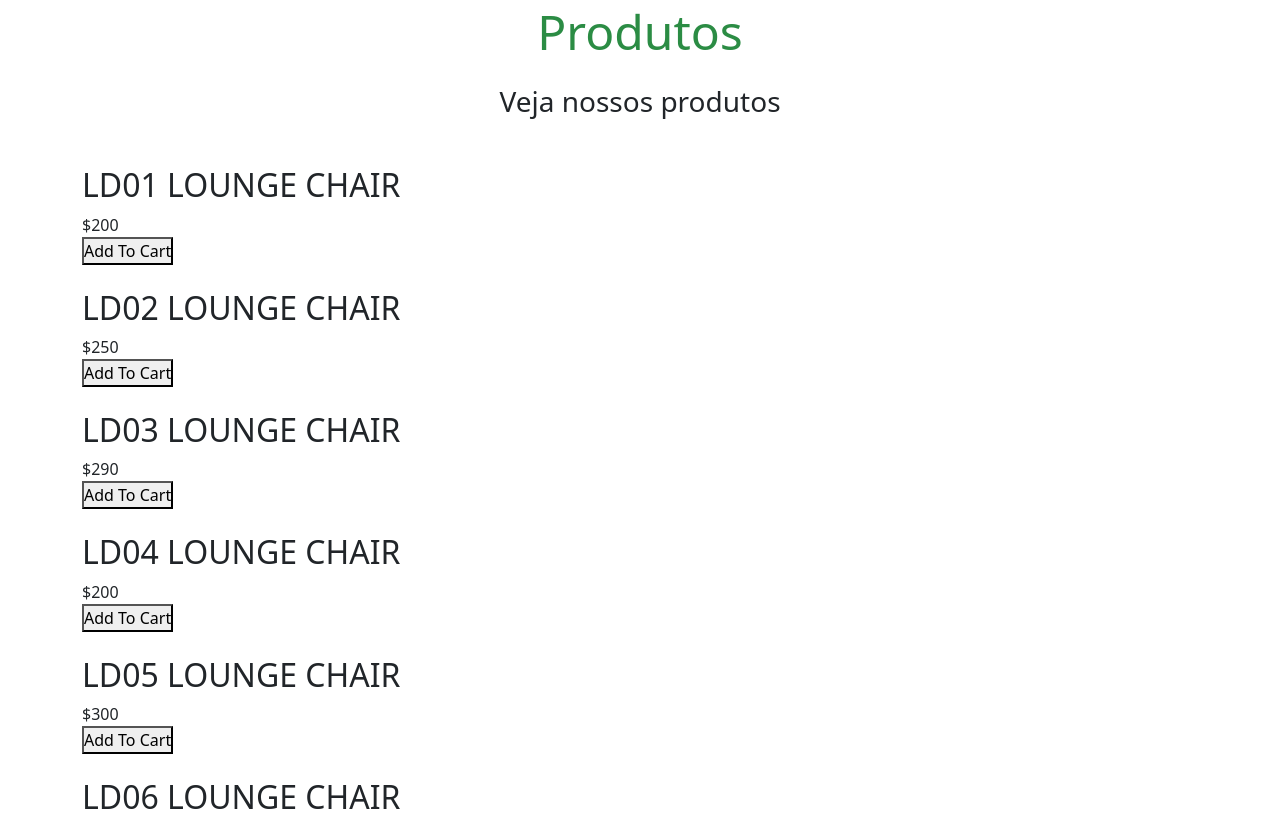
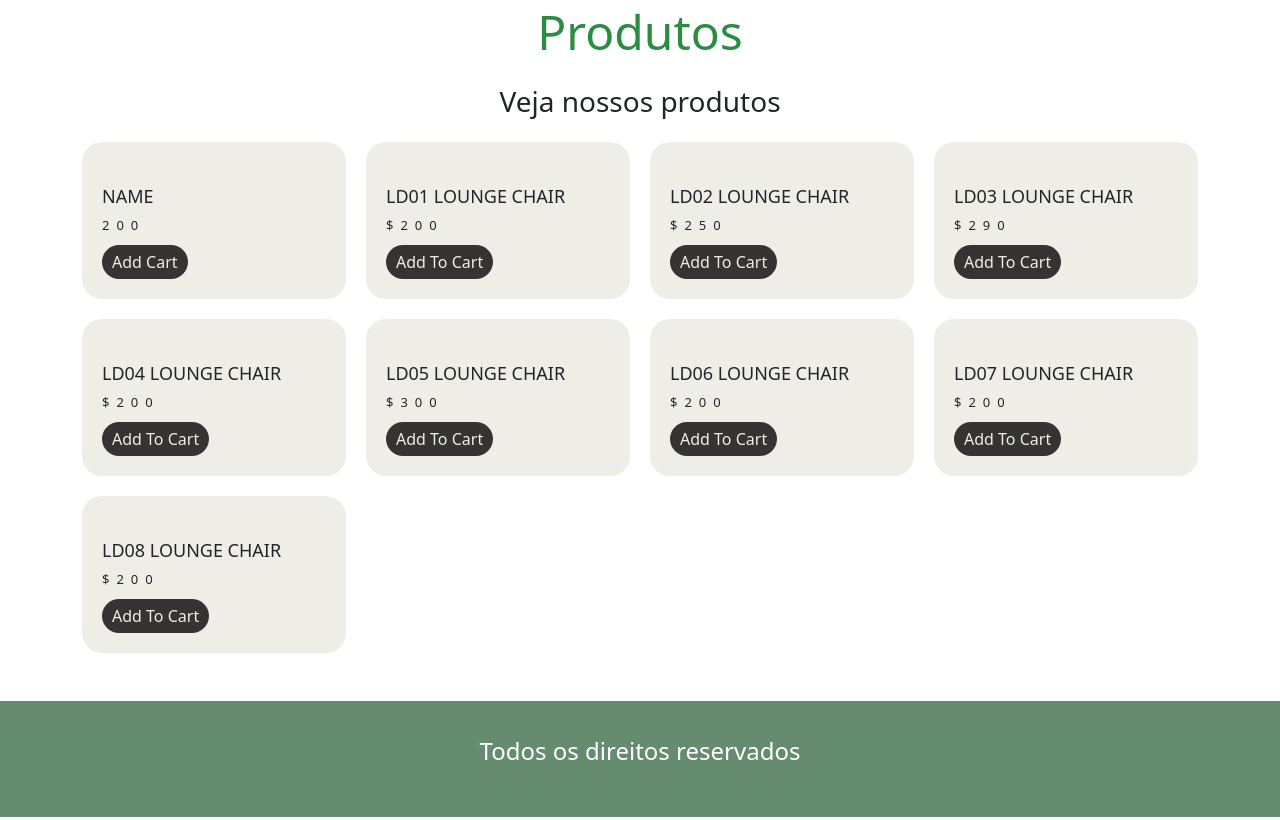
Before and after one commit to aarthurbf/web_dev_cp04, a plain HTML site: page index.html in a window 1280 px wide. Shown: the part 713-1533 px from the top of the page. Drawn offline with nearby package versions, Linux system fonts and the light colour scheme; files whose address does not match are found by name.

Commit message:
Add: Cart

```diff
--- a/index.html
+++ b/index.html
@@ -59,7 +59,14 @@
             <h4 class="my-title display-6 text-center mb-4">Produtos</h4>
             <h3 class=" fw-light text-center mb-4">Veja nossos produtos</h3>
             <div class="listProduct">
-
+                <div class="item">
+                    <img src="" alt="">
+                    <h2>NAME</h2>
+                    <div class="price">200 </div>
+                    <button class="addCart">
+                        Add Cart
+                    </button>
+                </div>
             </div>
 
         </section>
--- a/src/css/main.css
+++ b/src/css/main.css
@@ -31,6 +31,36 @@
     font-weight: 400;
 }
 
+.listProduct .item img{
+    width: 90%;
+    filter: drop-shadow(0 50px 20px #0009);
+}
+.listProduct{
+    display: grid;
+    grid-template-columns: repeat(4, 1fr);
+    gap: 20px;
+}
+.listProduct .item{
+    background-color: #EEEEE6;
+    padding: 20px;
+    border-radius: 20px;
+}
+.listProduct .item h2{
+    font-weight: 500;
+    font-size: large;
+}
+.listProduct .item .price{
+    letter-spacing: 7px;
+    font-size: small;
+}
+.listProduct .item button{
+    background-color: #353432;
+    color: #eee;
+    border: none;
+    padding: 5px 10px;
+    margin-top: 10px;
+    border-radius: 20px;
+}
 
 .cartTab{
     width: 400px;
@@ -126,3 +156,17 @@ footer p{
         text-align: center;
     }
 }
+
+@media only screen and (max-width: 992px) {
+    .listProduct{
+        grid-template-columns: repeat(3, 1fr);
+    }
+}
+
+
+/* mobile */
+@media only screen and (max-width: 768px) {
+    .listProduct{
+        grid-template-columns: repeat(2, 1fr);
+    }
+}
```
Also changed, not shown: products.json (renamed from src/data/products.json).
